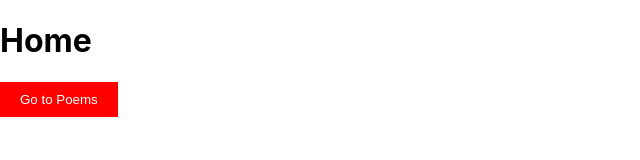
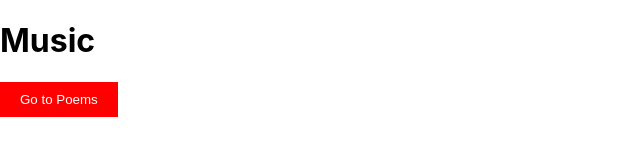
Before and after one commit to KevinRamlow/love-app, a React (Create React App) app: page /love-app/musics in a window 1280 px wide. Shown: the top 160 px of the page, without its empty margins (0-640 px from the left). Built offline with nearby package versions, Linux system fonts and the light colour scheme.

Commit message:
fix navigate

```diff
--- a/src/components/pages/musics/musics.js
+++ b/src/components/pages/musics/musics.js
@@ -10,7 +10,7 @@ function Musics () {
 
   return (
     <div>
-      <h1>Home</h1>
+      <h1>Music</h1>
       <button
         onClick={navigateToPoems}
         style={{ backgroundColor: 'red', borderRadius: '0', color: 'white', padding: '10px 20px', border: 'none' }}
```
